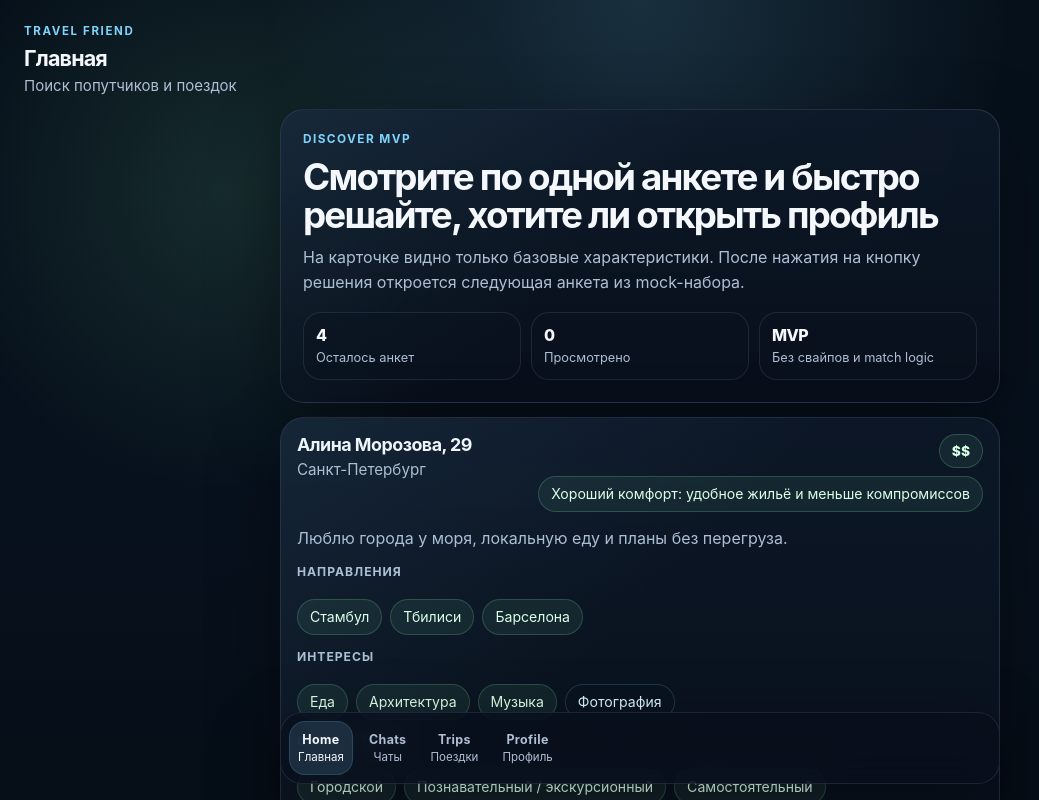
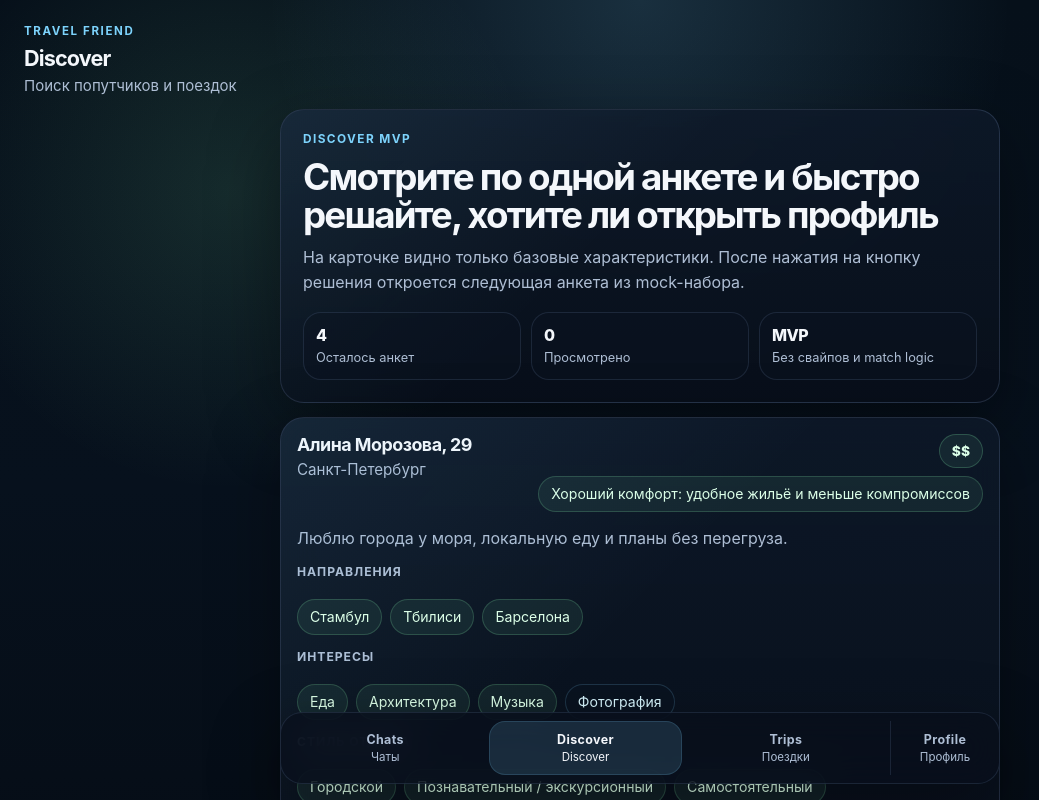
Before and after one commit to LeonidNur/travel-friend, a Next.js app in the folder apps/mini-app/: page / in a window 1280 px wide. Shown: the top 800 px of the page, without its empty margins (0-1039 px from the left). Built offline with nearby package versions, Linux system fonts and the light colour scheme.

Commit message:
Complete navigation structure update

```diff
--- a/apps/mini-app/components/BottomNavigation.tsx
+++ b/apps/mini-app/components/BottomNavigation.tsx
@@ -2,16 +2,19 @@
 
 import Link from 'next/link';
 
-import { navigationItems } from '@/lib/navigation';
+import { bottomNavigationItems, profileNavigationItem } from '@/lib/navigation';
 
 interface BottomNavigationProps {
   pathname: string;
 }
 
 export function BottomNavigation({ pathname }: BottomNavigationProps) {
+  const isProfileActive = profileNavigationItem.href === pathname;
+
   return (
     <nav className="bottom-navigation" aria-label="Main navigation">
-      {navigationItems.map((item) => {
+      <div className="bottom-navigation__group" aria-label="Primary navigation">
+        {bottomNavigationItems.map((item) => {
           const isActive = item.href === pathname;
 
           return (
@@ -27,6 +30,17 @@ export function BottomNavigation({ pathname }: BottomNavigationProps) {
             </Link>
           );
         })}
+      </div>
+
+      <Link
+        className="bottom-navigation__item bottom-navigation__item--profile"
+        data-active={isProfileActive}
+        href={profileNavigationItem.href}
+        aria-current={isProfileActive ? 'page' : undefined}
+      >
+        <span className="bottom-navigation__label">{profileNavigationItem.label}</span>
+        <span className="bottom-navigation__title">{profileNavigationItem.title}</span>
+      </Link>
     </nav>
   );
 }
--- a/apps/mini-app/lib/navigation.ts
+++ b/apps/mini-app/lib/navigation.ts
@@ -5,13 +5,7 @@ export interface NavigationItem {
   description: string;
 }
 
-export const navigationItems: NavigationItem[] = [
-  {
-    href: '/',
-    label: 'Home',
-    title: 'Главная',
-    description: 'Поиск попутчиков и поездок'
-  },
+export const bottomNavigationItems: NavigationItem[] = [
   {
     href: '/chats',
     label: 'Chats',
@@ -19,17 +13,29 @@ export const navigationItems: NavigationItem[] = [
     description: 'Группы поездок и переписка'
   },
   {
+    href: '/',
+    label: 'Discover',
+    title: 'Discover',
+    description: 'Поиск попутчиков и поездок'
+  },
+  {
     href: '/trips',
     label: 'Trips',
     title: 'Поездки',
     description: 'Ваши будущие и созданные поездки'
-  },
-  {
-    href: '/profile',
-    label: 'Profile',
-    title: 'Профиль',
-    description: 'Профиль и интересы путешествий'
   }
+];
+
+export const profileNavigationItem: NavigationItem = {
+  href: '/profile',
+  label: 'Profile',
+  title: 'Профиль',
+  description: 'Профиль и интересы путешествий'
+};
+
+export const navigationItems: NavigationItem[] = [
+  ...bottomNavigationItems,
+  profileNavigationItem
 ];
 
 export function getRouteMeta(pathname: string) {
@@ -42,5 +48,9 @@ export function getRouteMeta(pathname: string) {
     };
   }
 
-  return navigationItems.find((item) => item.href === pathname) ?? navigationItems[0];
+  return (
+    navigationItems.find((item) => item.href === pathname) ??
+    navigationItems.find((item) => item.href === '/') ??
+    navigationItems[0]
+  );
 }
```
Lines whose indentation alone changed are shown as unchanged.
